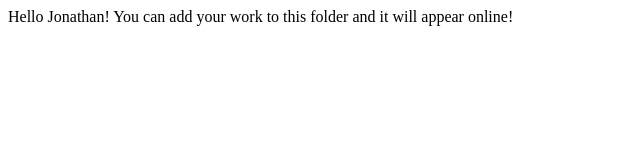
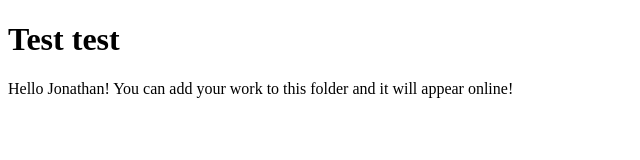
Before and after one commit to Artists-for-Humanity/jonathan-wu, a plain HTML site: page index.html in a window 1280 px wide. Shown: the whole page, without its empty margins (0-640 px from the left). Drawn offline with Linux system fonts and the light colour scheme.

Commit message:
Test commit

```diff
--- a/index.html
+++ b/index.html
@@ -5,7 +5,10 @@
     <title>Jonathan Wu</title>
   </head>
   <body>
-    Hello Jonathan! You can add your work to this folder and it will appear
-    online!
+    <h1>Test test</h1>
+    <p>
+      Hello Jonathan! You can add your work to this folder and it will appear
+      online!
+    </p>
   </body>
 </html>
```
